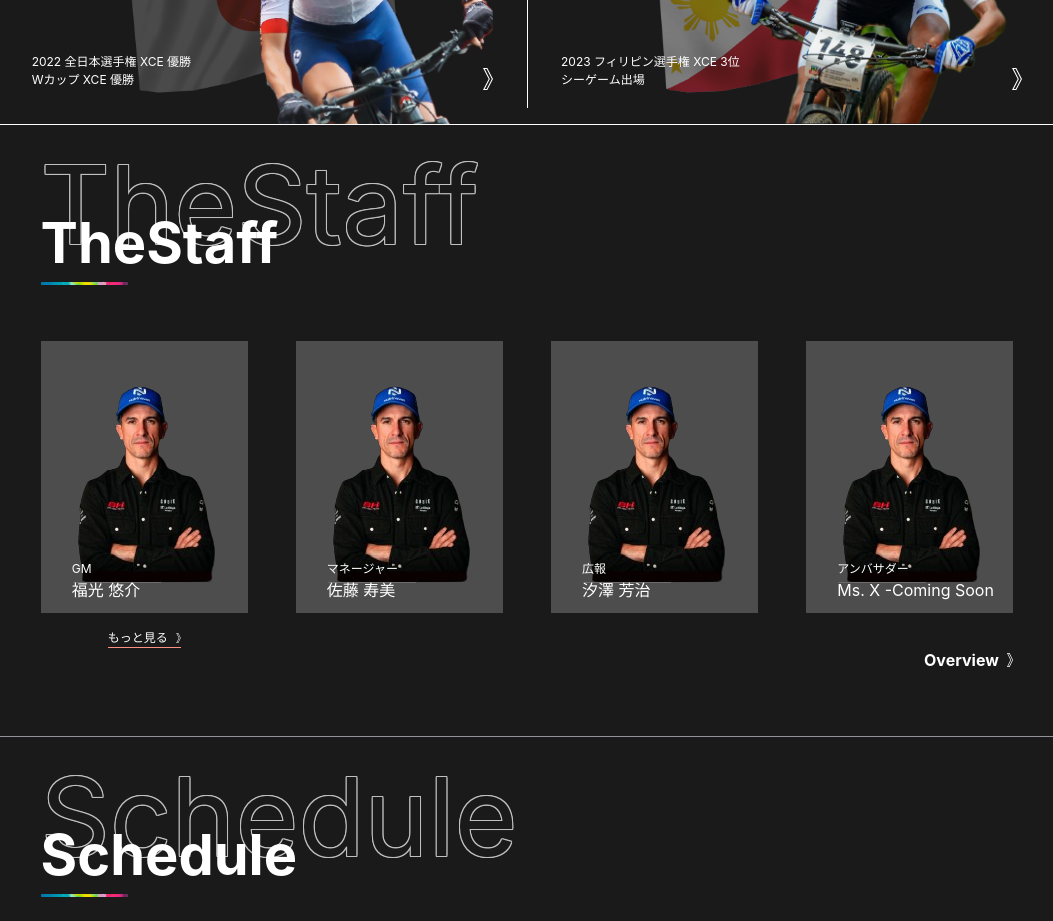
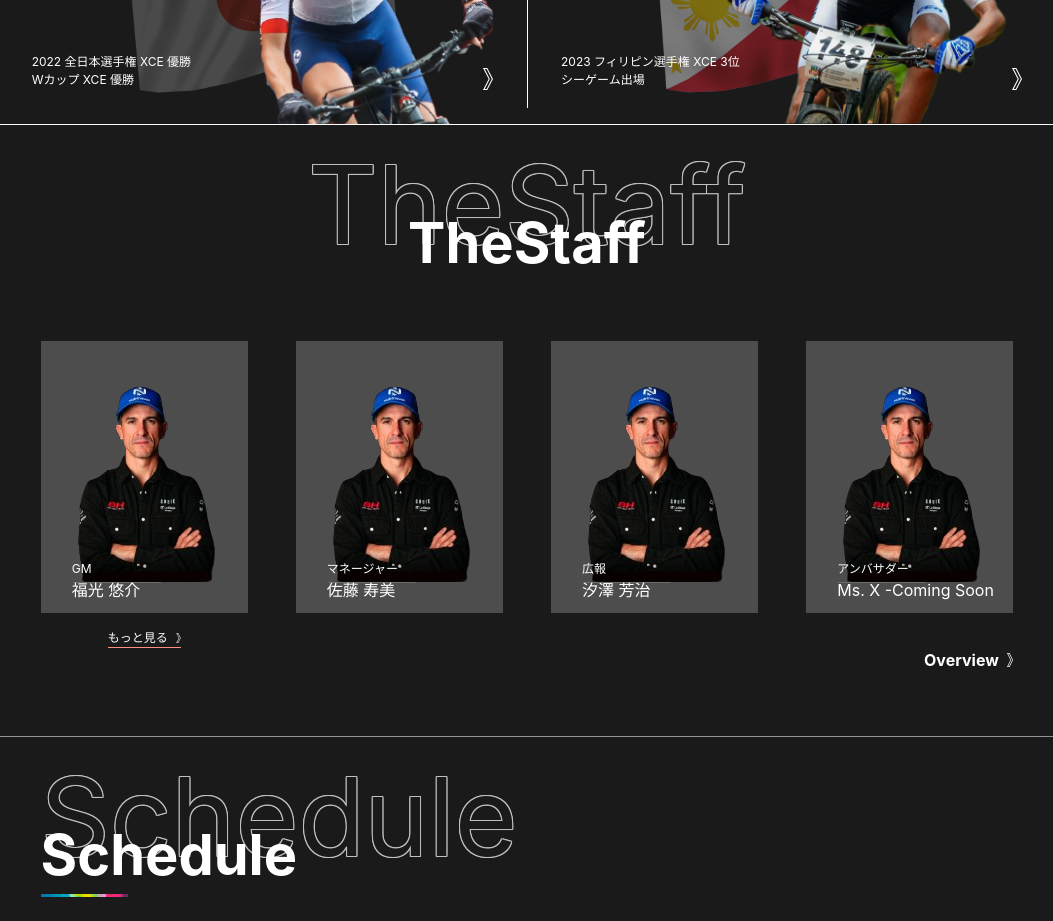
Before and after one commit to Fumiya-Ohnishi/tcs-racing-team, a React (Vite) app: page / in a window 1280 px wide. Shown: the part 3280-4201 px from the top of the page, without its empty margins (113-1166 px from the left). Built offline with nearby package versions, Linux system fonts and the light colour scheme.

Commit message:
Add isCenter and isHiddenUnderLine to title component

```diff
--- a/src/components/Elements/Title/index.tsx
+++ b/src/components/Elements/Title/index.tsx
@@ -5,17 +5,24 @@ import { FC } from 'react';
 type Props = {
   title: string;
   subTitle: string;
+  isCenter?: boolean;
+  isHiddenUnderLine?: boolean;
 };
 
-export const Title: FC<Props> = ({ title, subTitle }) => {
+export const Title: FC<Props> = ({
+  title,
+  subTitle,
+  isCenter = false,
+  isHiddenUnderLine = false,
+}) => {
   return (
     <MainLayout>
       <Box position="relative" minH="160px" mb="56px">
         <Box
           position="absolute"
           top="50%"
-          left="0"
-          transform="translateY(-50%)"
+          left={isCenter ? '50%' : '0'}
+          transform={isCenter ? 'translate(-50%, -50%)' : 'translateY(-50%)'}
           color="#1A1A1A"
           fontSize="108px"
           textShadow="1px 1px 0 #C0C0C0, -1px -1px 0 #C0C0C0, -1px 1px 0 #C0C0C0, 1px -1px 0 #C0C0C0, 0px 1px 0 #C0C0C0, 0 -1px 0 #C0C0C0, -1px 0 0 #C0C0C0, 1px 0 0 #C0C0C0"
@@ -26,6 +33,8 @@ export const Title: FC<Props> = ({ title, subTitle }) => {
         <Box
           position="absolute"
           bottom="0"
+          left={isCenter ? '50%' : '0'}
+          transform={isCenter ? 'translateX(-50%)' : ''}
           color="#fff"
           fontSize="56px"
           fontWeight="bold"
@@ -34,16 +43,18 @@ export const Title: FC<Props> = ({ title, subTitle }) => {
           {title}
         </Box>
         <Box
+          display={isHiddenUnderLine ? 'none' : 'block'}
           position="absolute"
           bottom="0"
-          left="0"
+          left={isCenter ? '50%' : '0'}
+          transform={isCenter ? 'translateX(-50%)' : ''}
           w="10%"
           maxW="87px"
           height="3px"
           bg={'url(images/img-text-bg.webp)'}
           bgSize="cover"
           bgRepeat="no-repeat"
-        ></Box>
+        />
       </Box>
     </MainLayout>
   );
--- a/src/features/Top/index.tsx
+++ b/src/features/Top/index.tsx
@@ -22,7 +22,7 @@ export const TopContent = () => {
         <UpdatesContent />
         <Title title="The Team" subTitle="The Team" />
         <TheTeam />
-        <Title title="TheStaff" subTitle="TheStaff" />
+        <Title title="TheStaff" subTitle="TheStaff" isCenter isHiddenUnderLine />
         <Staff />
         <Title title="Schedule" subTitle="Schedule" />
         <Schedule />
```
